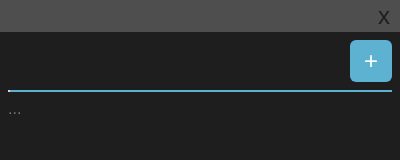
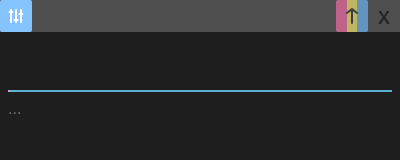
Before and after one commit to daledoster/Sticky_Utils, an Electron app: page src/views/index.html in a window 400 px wide. Drawn offline with nearby package versions, Linux system fonts and the light colour scheme.

Commit message:
Formatted window bar to have new-window button and settings button

```diff
--- a/src/css/main.css
+++ b/src/css/main.css
@@ -60,21 +60,73 @@ div#pseudo-body {
   right: 0px;
 }
 
-#title-bar-btns button {
+#settings-btn {
+  -webkit-app-region: no-drag;
+  position: fixed;
+  top: 0px;
+  left: 0px;
+}
+button#gear-btn {
+  width: 32px;
+  height: 32px;
+  background-color: transparent;
+  border: none;
+  font-size: 24px;
+  border-radius: 2px;
+  background-color: #6393bf;
+}
+
+#settings-btn button:hover {
+  background-color: #85c4ff;
+}
+
+#settings-btn button:focus {
+  outline: none;
+  border: none;
+}
+
+button#close-btn, #newWindow-btn2 {
   width: 32px;
   height: 32px;
   background-color: transparent;
   border: none;
   color: #1e1e1e;
   font-size: 24px;
+  border-radius: 2px;
 }
 
 #title-bar-btns button:hover {
-  background-color: #3e3e3e;
+  background-color: #ce3e5e;
+}
+
+#close-btn:hover {
+  color: #fff;
 }
 
 #title-bar-btns button:focus {
   outline: 0;
+}
+
+.flex-container {
+  display: flex;
+  justify-content: center;
+  align-items: center;
+}
+
+#newWindow-btn2 {
+  background-image: linear-gradient(to right, #bf638a 0%, #bf638a 33%,
+                                    #bfb663 33.01%, #bfb663 66%,
+                                    #6393bf 66.01%, #6393bf 100%);
+}
+
+#newWindow-btn2:hover {
+  background-image: linear-gradient(to right, #ff85b8 0%, #ff85b8 33%,
+                                    #fff385 33.01%, #fff385 66%,
+                                    #85c4ff 66.01%, #85c4ff 100%);
+}
+
+svg#right-arrow {
+  transform: rotate(-90deg);
 }
 
 div#noteHeader {
@@ -84,7 +136,6 @@ div#noteHeader {
 
 div#noteTitle {
   flex: 1;
-  padding-right: 16px;
 }
 
 input#noteTitleText {
@@ -99,7 +150,10 @@ input#noteTitleText {
 
 span.inputExpand {
   margin-top: 6px;
-  border: 0.5px solid #fec8d8;
+  /* border: 0.5px solid #fec8d8; */
+  border: 1px solid;
+  border-image-source: linear-gradient(to right, #ff85b8 0%, #85c4ff 100%);
+  border-image-slice: 1;
   display: inline-block;
   float: left;
   transition: all 0.75s cubic-bezier(0.1, 0.1, 0.1, 1);
--- a/src/views/index.html
+++ b/src/views/index.html
@@ -2,17 +2,27 @@
 <html>
   <head>
     <meta charset="utf-8">
-    <!-- <link href="../../node_modules/bootstrap/dist/css/bootstrap.min.css" rel="stylesheet"> -->
     <link href="../css/main.css" rel="stylesheet" type="text/css">
     <script src="../../node_modules/jquery/dist/jquery.min.js"></script>
-    <!-- <script src="../../node_modules/bootstrap/dist/js/bootstrap.min.js"></script> -->
     <script src="../js/main.js"></script>
     <script type="text/javascript" src="../js/renderer.js"></script>
   </head>
   <body class="bg-dark">
     <div id="title-bar">
       <div id="title">   </div>
-      <div id="title-bar-btns">
+      <div id="settings-btn">
+        <button id="gear-btn">
+          <svg id="right-arrow" viewBox="0 0 32 32" width="16" height="16" fill="none" stroke="#fff" stroke-linecap="round" stroke-linejoin="round" stroke-width="4">
+            <path d="M28 6 L4 6 M28 16 L4 16 M28 26 L4 26 M24 3 L24 9 M8 13 L8 19 M20 23 L20 29" />
+          </svg>
+        </button>
+      </div>
+      <div id="title-bar-btns" class="flex-container">
+        <button id="newWindow-btn2" onClick="send2main()">
+          <svg id="right-arrow" viewBox="0 0 32 32" width="16" height="16" fill="none" stroke="#3e3e3e" stroke-linecap="round" stroke-linejoin="round" stroke-width="4">
+            <path d="M22 6 L30 16 22 26 M30 16 L2 16" />
+          </svg>
+        </button>
         <button id="close-btn">x</button>
       </div>
     </div>
@@ -24,9 +34,6 @@
           <input id="noteTitleText" type="text">
           <span class="inputExpand"></span>
         </div>
-        <div>
-          <button id="newWindow-btn" onClick="send2main()" type="button">+</button>
-        </div>
       </div>
       <hr>
       <textarea id="notesMain" placeholder="..." type="text"></textarea>
```
